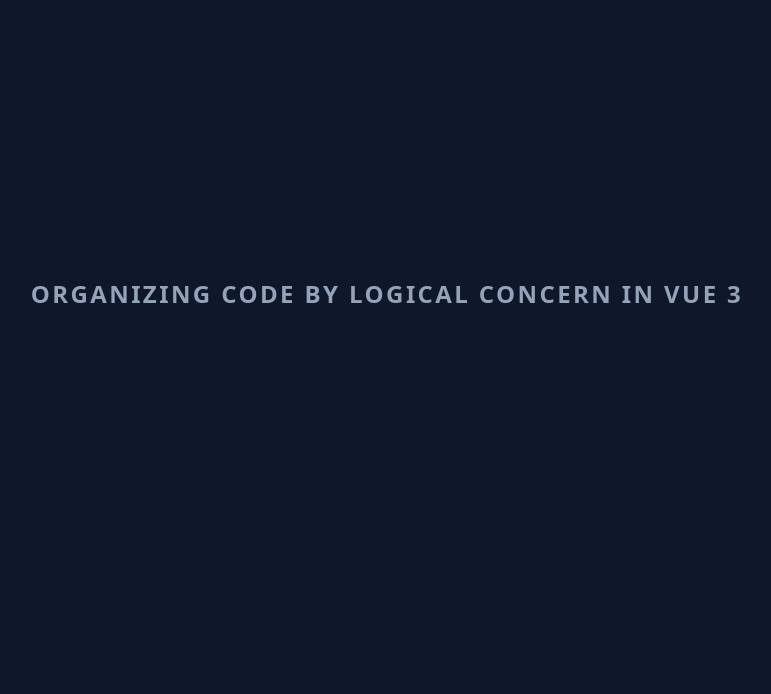
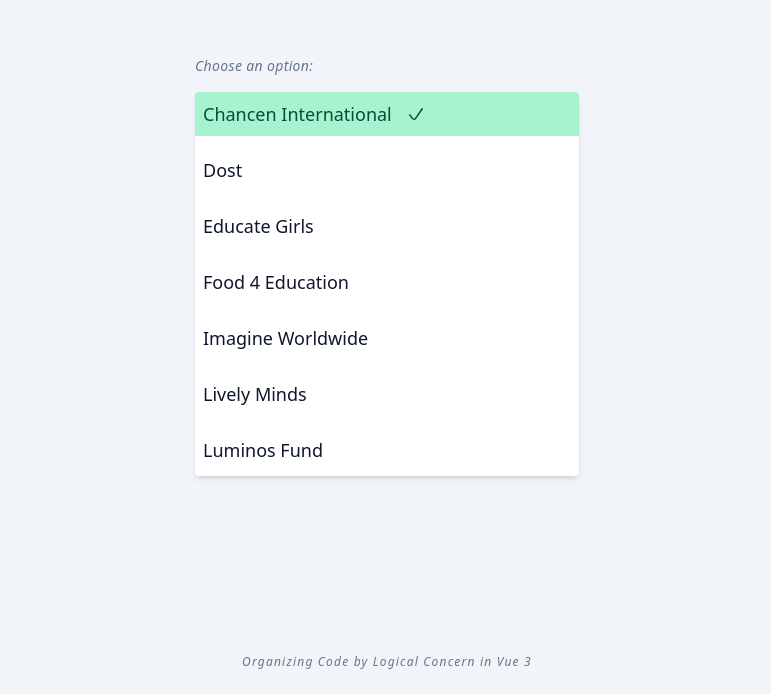
Before and after one commit to AlexVipond/organizing-code-by-logical-concern-in-vue-3, a Vue app: page / in a window 1280 px wide. Shown: the part 106-800 px from the top of the page, without its empty margins (253-1024 px from the left). Built offline with nearby package versions, Linux system fonts and the light colour scheme.

Commit message:
sketch basic state and keyboard interactions

```diff
--- a/src/App.vue
+++ b/src/App.vue
@@ -1,9 +1,24 @@
 <template>
-  <main class="h-screen w-screen flex items-center justify-center bg-gray-900">
-    <h1 class="text-2xl tracking-widest font-bold uppercase text-gray-400">Organizing Code by Logical Concern in Vue 3</h1>
+  <main class="
+    h-screen w-screen
+    flex flex-col gap-10 p-6
+    bg-gray-100 text-gray-900
+  ">
+
+    <section class="mx-auto w-full max-w-sm flex flex-col gap-4 items-center justify-center h-full">
+      <label class="w-full text-sm italic tracking-wide text-gray-500">Choose an option:</label>
+      <BaseListbox :options="options" v-model="selected"></BaseListbox>
+    </section>
+    <h1 class="text-xs tracking-widest text-center italic text-gray-500">Organizing Code by Logical Concern in Vue 3</h1>
   </main>
 </template>
 
 <script setup lang="ts">
+import { ref, shallowRef } from 'vue'
+import { options as o } from './options'
+import BaseListbox from './BaseListbox.vue'
 
+const options = shallowRef(o)
+
+const selected = ref(options.value[0])
 </script>
--- /dev/null
+++ b/src/BaseListbox.vue
@@ -0,0 +1,133 @@
+<template>
+  <ul>
+    <li
+      v-for="(option, index) in options"
+      :key="option"
+      :ref="el => setElements(el, index)"
+      :tabindex="isSelected(index) ? 0 : -1"
+      @mouseover="() => activate(index)"
+      @keydown.down.prevent="() => activateNext(index)"
+      @keydown.up.prevent="() => activatePrevious(index)"
+      @keydown.meta.up.prevent="() => activate(0)"
+      @keydown.meta.down.prevent="() => activate(options.length - 1)"
+      @keydown.enter.prevent="() => select(index)"
+      @keydown.space.prevent="() => select(index)"
+      @click="() => select(index)"
+      :class="{
+        'active': isActive(index),
+        'selected': isSelected(index),
+      }"
+    >
+      <span>{{ option }}</span>
+      <IconCheck v-show="isSelected(index)" />
+    </li>
+  </ul>
+</template>
+
+<script setup lang="ts">
+import { ref, watch, computed, onBeforeUpdate } from 'vue'
+import IconCheck from './IconCheck.vue'
+
+// PROPS AND EMIT
+const props = defineProps<{
+  options: string[],
+  modelValue: string,
+}>()
+
+const emit = defineEmits<{
+  (e: 'update:modelValue', option: string): void,
+}>()
+
+
+// DATA
+const active = ref(0)
+
+const elements = ref([])
+
+
+// COMPUTED
+const selected = computed(() => {
+  const index = props.options.indexOf(props.modelValue)
+  return index === -1 ? 0 : index
+})
+
+
+// METHODS
+const select = (index: number) => {
+  emit('update:modelValue', props.options[index])
+}
+
+const activate = (index: number) => {
+  active.value = index
+}
+
+const activatePrevious = (index: number) => {
+  if (index === 0) {
+    return
+  }
+
+  active.value = index - 1
+}
+
+const activateNext = (index: number) => {
+  if (index === props.options.length - 1) {
+    return
+  }
+
+  active.value = index + 1
+}
+
+const isSelected = (index: number) => {
+  return index === selected.value
+}
+
+const isActive = (index: number) => {
+  return index === active.value
+}
+
+const setElements = (el, index: number) => {
+  elements.value[index] = el
+}
+
+// WATCH
+watch(
+  active,
+  () => {
+    elements.value[active.value].focus()
+  },
+  { flush: 'post' }
+)
+
+
+// LIFECYCLE
+onBeforeUpdate(() => {
+  elements.value = []
+})
+
+</script>
+
+<style lang="postcss">
+ul {
+  @apply w-full h-96 flex flex-col gap-3 overflow-scroll bg-white rounded shadow-md;
+}
+
+ul:has(:focus) {
+  @apply ring-2 ring-offset-2 ring-emerald-100;
+}
+
+li {
+  @apply text-lg flex items-center gap-3 p-2 transition duration-150 focus:border-none focus:outline-none;
+}
+
+svg {
+  @apply text-emerald-500;
+}
+
+.active {
+  @apply bg-emerald-200 text-emerald-900;
+}
+
+.active svg {
+  @apply text-emerald-900;
+}
+</style>
--- /dev/null
+++ b/src/IconCheck.vue
@@ -0,0 +1,6 @@
+<!-- https://iconic.app/check/ -->
+<template>
+  <svg width="24" height="24" fill="none" viewBox="0 0 24 24">
+    <path stroke="currentColor" stroke-linecap="round" stroke-linejoin="round" stroke-width="1.5" d="M5.75 12.8665L8.33995 16.4138C9.15171 17.5256 10.8179 17.504 11.6006 16.3715L18.25 6.75"></path>
+  </svg>
+</template>
--- /dev/null
+++ b/src/options.ts
@@ -0,0 +1,69 @@
+// https://www.mulagofoundation.org/our-portfolio
+
+export const options = [
+  'Chancen International',
+  'Dost',
+  'Educate Girls',
+  'Food 4 Education',
+  'Imagine Worldwide',
+  'Lively Minds',
+  'Luminos Fund',
+  'Ubongo',
+  'Aceli Africa',
+  'Babban Gona',
+  'Digital Green',
+  'Farmerline',
+  'Hello Tractor',
+  'Ignitia',
+  'Kheyti',
+  'Komaza',
+  'Mountain Hazelnuts',
+  'MyAgro',
+  'One Acre Fund',
+  'Precision Agriculture for Development',
+  'Proximity Designs',
+  'Pula',
+  'West African Rice Company',
+  'BOMA Project',
+  'Bridges to Prosperity',
+  'The/Nudge',
+  'VisionSpring',
+  'Amani Global Works',
+  'Development Media International',
+  'Equalize Health',
+  'Friendship Bench',
+  'Healthy Learners',
+  'Integrate Health',
+  'Intelehealth',
+  'Last Mile Health',
+  'Living Goods',
+  'Lwala',
+  'Medic',
+  'Muso',
+  'Nexleaf Analytics',
+  'No Means No Worldwide',
+  'Noora Health',
+  'One Heart Worldwide',
+  'PIVOT',
+  'Sanku',
+  'SaveLIFE Foundation',
+  'Semilla Nueva',
+  'StrongMinds',
+  'THINKMD',
+  'Turn',
+  'VillageReach',
+  'Young1ove',
+  'mothers2mothers',
+  'EarthEnable',
+  'Saha Global',
+  'Sanergy',
+  'WSUP',
+  'Blue Ventures',
+  'COMACO',
+  'Foundation for Ecological Security',
+  'Gaia Amazonas',
+  'Global Forest Watch',
+  'Maliasili',
+  'Nia Tero',
+  'Zola Electric'
+]
```
